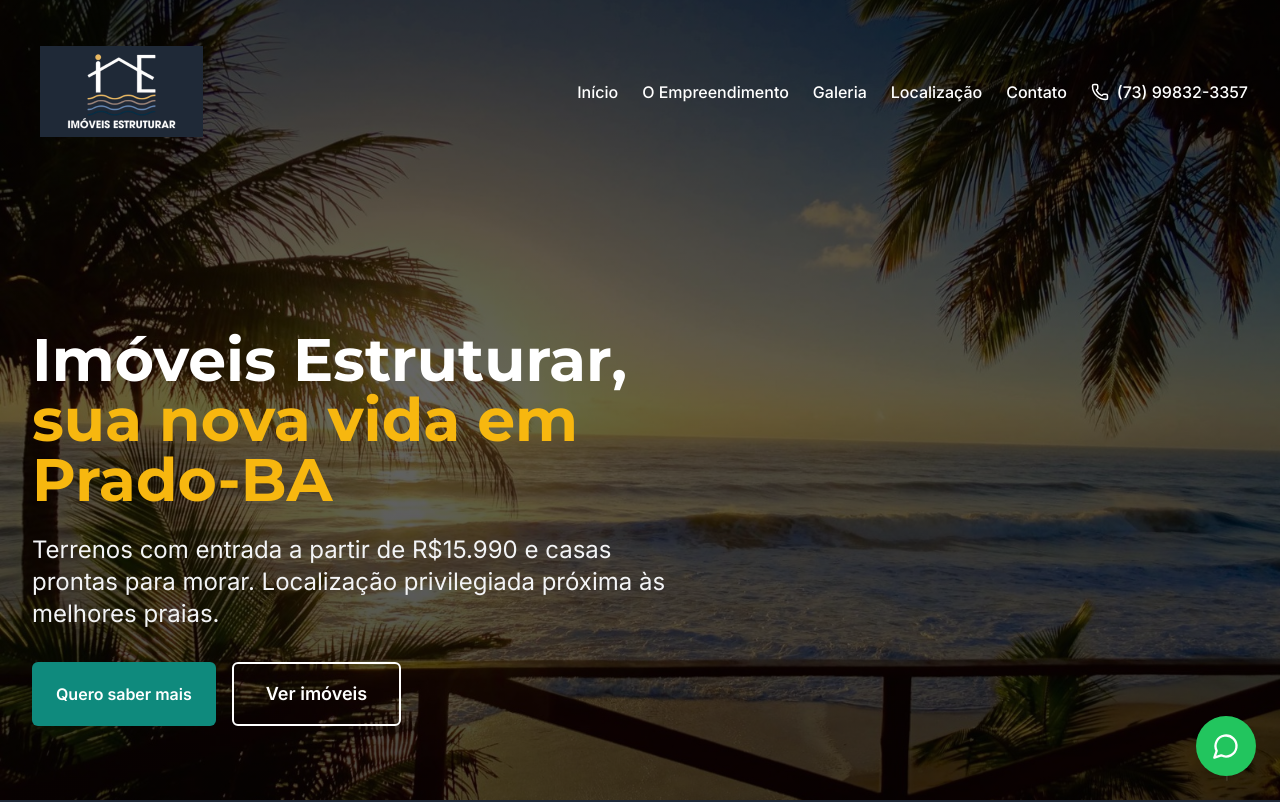
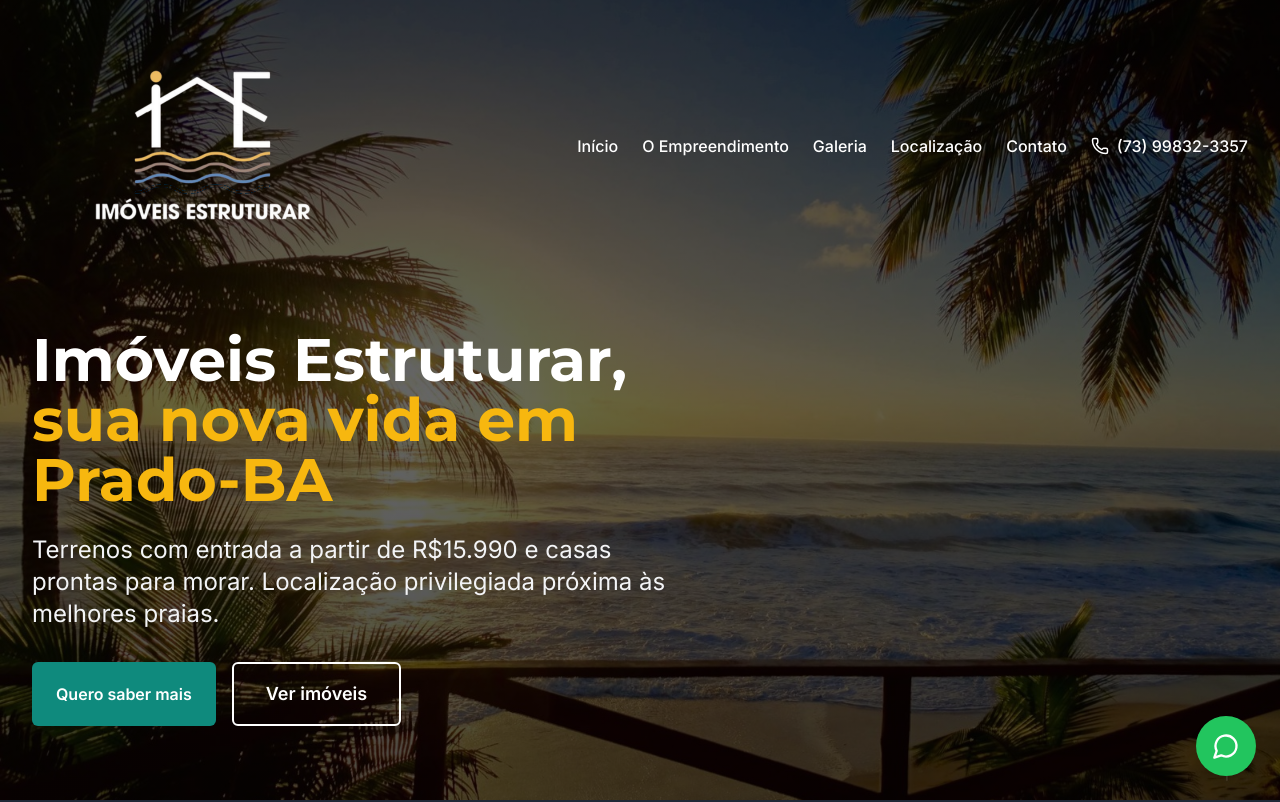
Before and after one commit to kassio20/Xenia, a Next.js app: page / in a window 1280 px wide. Shown: the top 802 px of the page. Built offline with nearby package versions, Linux system fonts and the light colour scheme.

Commit message:
Fix: Replace logos with transparent version using 30% fuzz factor for better transparency

```diff
--- a/src/app/page.tsx
+++ b/src/app/page.tsx
@@ -58,10 +58,10 @@
             <div className="space-y-4">
               <div className="flex items-center justify-center md:justify-start">
                 <img
-                  src="/logo-rodape.png"
+                  src="/final-version.png"
                   alt="Imóveis Estruturar"
-                  className="h-16 w-auto object-contain"
-                  style={{ maxWidth: "163px", maxHeight: "91px" }}
+                  className="h-20 w-auto object-contain"
+                  style={{ maxWidth: "260px", maxHeight: "146px" }}
                 />
               </div>
               <p className="text-gray-400 text-sm sm:text-base text-center md:text-left">
--- a/src/components/Hero.tsx
+++ b/src/components/Hero.tsx
@@ -96,10 +96,10 @@
                 mx-auto md:mx-0
               `}>
                 <Image
-                  src="/logo-rodape.png"
+                  src="/final-version.png"
                   alt="Imóveis Estruturar"
-                  width={isScrolled ? 140 : 163}
-                  height={isScrolled ? 80 : 91}
+                  width={isScrolled ? 260 : 325}
+                  height={isScrolled ? 150 : 183}
                   className="object-contain object-center max-h-full max-w-full"
                   priority
                   style={{
```
Also changed, not shown: public/final-version.png (added).
